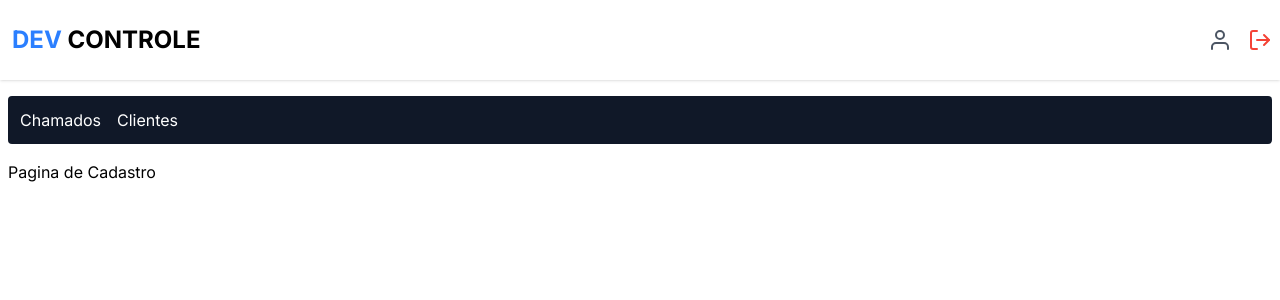
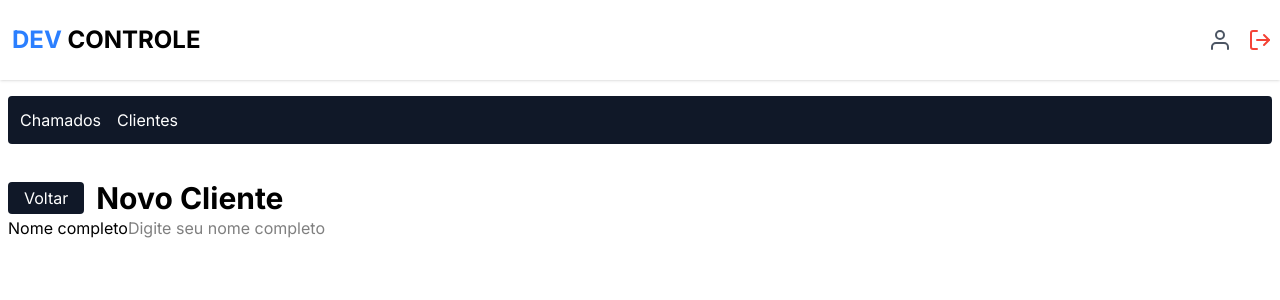
Before and after one commit to veigarj/devcontrole, a Next.js app in the folder devcontrole/: page /dashboard/customer/new in a window 1280 px wide. Shown: the top 300 px of the page. Built offline with nearby package versions, Linux system fonts and the light colour scheme; no server answers; sample sign-in values are in the browser's storage.

Commit message:
feat: config initial page New Client from form

```diff
--- a/devcontrole/package.json
+++ b/devcontrole/package.json
@@ -11,13 +11,16 @@
   },
   "dependencies": {
     "@auth/prisma-adapter": "^2.8.0",
+    "@hookform/resolvers": "^5.0.1",
     "@prisma/client": "^6.5.0",
     "mongodb": "^6.15.0",
     "next": "15.2.4",
     "next-auth": "^4.24.11",
     "react": "^19.0.0",
     "react-dom": "^19.0.0",
-    "react-icons": "^5.5.0"
+    "react-hook-form": "^7.55.0",
+    "react-icons": "^5.5.0",
+    "zod": "^3.24.2"
   },
   "devDependencies": {
     "@eslint/eslintrc": "^3",
--- /dev/null
+++ b/devcontrole/src/app/dashboard/customer/components/form/index.tsx
@@ -0,0 +1,32 @@
+"use client"
+
+import { useForm } from "react-hook-form"
+import { z } from "zod"
+import { zodResolver } from "@hookform/resolvers/zod"
+
+const schema = z.object({
+    name: z.string().min(1, "Nome completo é obrigatório"),
+    email: z.string().email("Email inválido").min(1, "Email é obrigatório"),
+    phome: z.string().refine( (value) => {
+        return /^(?:\(\(\d{2}\)\s?)?\d{9}$/.test(value) || /^\d{2}\s\d{9}$/.test(value) || /^\d{11}$/.test(value)
+    },{
+        message: "O numero de telefone deve estar (DD) 9 9999-9999",
+    }),
+    address: z.string(),
+})
+
+type FormData = z.infer<typeof schema>
+
+export function NewCustomerForm() {
+    const { register, handleSubmit, formState: { errors } } = useForm<FormData>({
+        resolver: zodResolver(schema)
+    })
+  return (
+    <form>
+        <label>Nome completo</label>
+        <input type="text"
+        placeholder="Digite seu nome completo"
+        />
+    </form>
+  )
+}
--- a/devcontrole/src/app/dashboard/customer/new/page.tsx
+++ b/devcontrole/src/app/dashboard/customer/new/page.tsx
@@ -1,10 +1,29 @@
 import Container from '@/components/container'
+import Link from 'next/link'
 import React from 'react'
+import { getServerSession } from 'next-auth'
+import { authOptions } from '@/lib/auth'
+import { redirect } from 'next/navigation'
+import { NewCustomerForm } from '../components/form/index'
 
-export default function NewCustomer() {
+export default async function NewCustomer() {
+        const session = await getServerSession(authOptions)
+
+        if (!session || !session.user) {
+          redirect('/')
+        }
+
   return (
     <Container>
-        <h1>Pagina de Cadastro</h1>
+        <main className='flex flex-col mt-9 mb-2'>
+          <div className='flex items-center gap-3'>
+            <Link href='/dashboard/customer' className='bg-gray-900 px-4 py-1 rounded text-white'>
+              Voltar
+            </Link>
+            <h1 className='text-3xl font-bold'>Novo Cliente</h1>
+          </div>
+            <NewCustomerForm />
+        </main>
     </Container>
   )
 }
```
Also changed, not shown: 1 other file (tests, documents, lock files or other folders).
